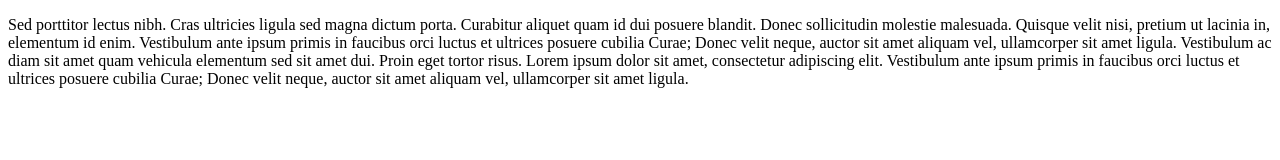
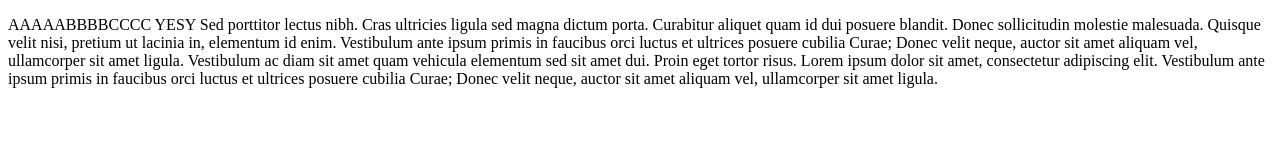
Before and after one commit to isalexoc/projectoDemoCursoPrework, a plain HTML site: page index.html in a window 1280 px wide. Drawn offline with Linux system fonts and the light colour scheme.

Commit message:
modify description

```diff
--- a/index.html
+++ b/index.html
@@ -8,7 +8,7 @@
 </head>
 <body>
     <p>
-        Sed porttitor lectus nibh. Cras ultricies ligula sed magna dictum porta. Curabitur aliquet quam id dui posuere blandit. Donec sollicitudin molestie malesuada. Quisque velit nisi, pretium ut lacinia in, elementum id enim. Vestibulum ante ipsum primis in faucibus orci luctus et ultrices posuere cubilia Curae; Donec velit neque, auctor sit amet aliquam vel, ullamcorper sit amet ligula. Vestibulum ac diam sit amet quam vehicula elementum sed sit amet dui. Proin eget tortor risus. Lorem ipsum dolor sit amet, consectetur adipiscing elit. Vestibulum ante ipsum primis in faucibus orci luctus et ultrices posuere cubilia Curae; Donec velit neque, auctor sit amet aliquam vel, ullamcorper sit amet ligula.
+        AAAAABBBBCCCC  YESY Sed porttitor lectus nibh. Cras ultricies ligula sed magna dictum porta. Curabitur aliquet quam id dui posuere blandit. Donec sollicitudin molestie malesuada. Quisque velit nisi, pretium ut lacinia in, elementum id enim. Vestibulum ante ipsum primis in faucibus orci luctus et ultrices posuere cubilia Curae; Donec velit neque, auctor sit amet aliquam vel, ullamcorper sit amet ligula. Vestibulum ac diam sit amet quam vehicula elementum sed sit amet dui. Proin eget tortor risus. Lorem ipsum dolor sit amet, consectetur adipiscing elit. Vestibulum ante ipsum primis in faucibus orci luctus et ultrices posuere cubilia Curae; Donec velit neque, auctor sit amet aliquam vel, ullamcorper sit amet ligula.
     </p>
 </body>
 </html>
```
